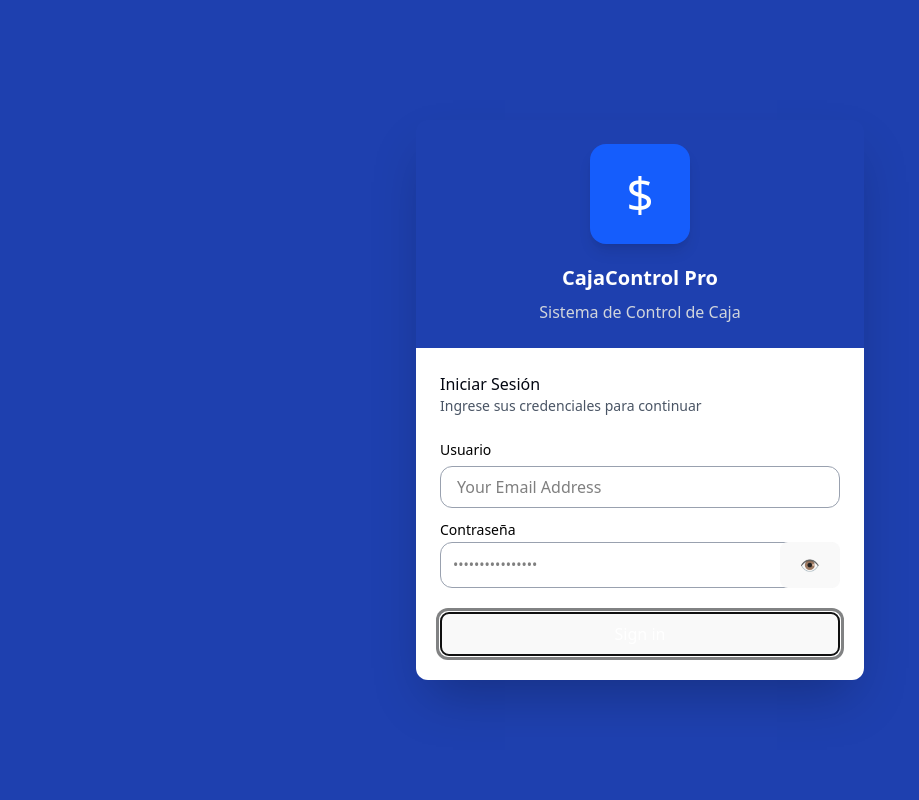
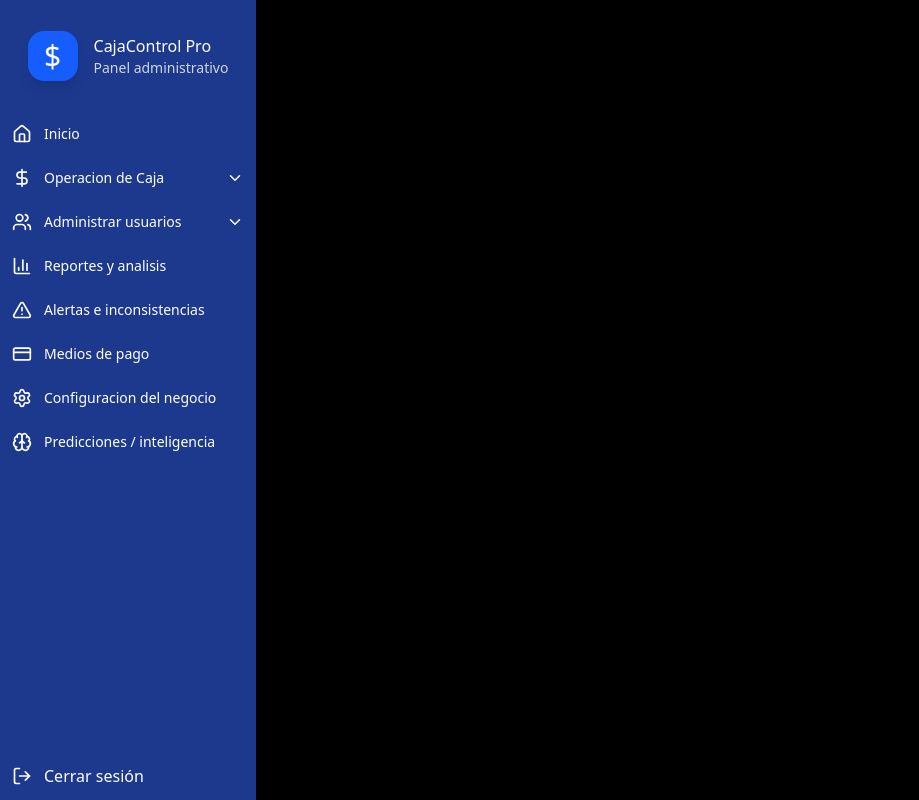
Before and after one commit to jmpizza/no_informado, a React (Vite) app in the folder Project/: page / in a window 1280 px wide. Both pictures are taken after a click on the button "Sign in". Shown: the whole page, without its empty margins (0-919 px from the left). Built offline with nearby package versions, Linux system fonts and the light colour scheme.

Commit message:
Estructura visual de la aplicacion

```diff
--- a/Project/package.json
+++ b/Project/package.json
@@ -21,6 +21,7 @@
   "dependencies": {
     "@prisma/client": "^6.18.0",
     "dotenv": "^17.2.3",
+    "lucide-react": "^0.552.0",
     "react": "^19.1.0",
     "react-dom": "^19.1.0"
   },
--- a/Project/src/App.jsx
+++ b/Project/src/App.jsx
@@ -1,11 +1,27 @@
-import Roles from "./renderer/Roles";
+import { useState } from "react";
 import Login from "./renderer/Login";
+import Dashboard from "./renderer/Dashboard";
+import LeftPanel from "./renderer/LeftPanel";
+import MediosPago from "./renderer/MediosPago";
+
 
 function App() {
+    const [loggedIn, setLoggedIn] = useState(false);
+    const [view, setView] = useState("dashboard");
+
     return (
         <div>
-            <Login />
-            {/* <Roles /> */}
+            {!loggedIn ? (
+                <Login onLogin={() => setLoggedIn(true)} />
+            ) : (
+                <div className="flex h-screen w-screen">
+                    <LeftPanel setView={setView} />
+                    <div className="bg-black flex-1 p-6">
+                        {view === "dashboard" && <Dashboard />}
+                        {view === "mediosPago" && <MediosPago />}
+                    </div>
+                </div>
+            )}
         </div>
     );
 }
--- /dev/null
+++ b/Project/src/renderer/Dashboard.jsx
@@ -0,0 +1,9 @@
+import { useState } from "react";
+
+export default function Dashboard() {
+    return (
+        <div className="flex bg-red-500">
+
+        </div>
+    )
+}
--- /dev/null
+++ b/Project/src/renderer/LeftPanel.jsx
@@ -0,0 +1,96 @@
+import { useState } from "react";
+import {
+    Home,
+    DollarSign,
+    Users,
+    BarChart3,
+    AlertTriangle,
+    CreditCard,
+    Settings,
+    Brain,
+    LogOut,
+    ChevronDown,
+    ChevronUp
+} from "lucide-react";
+
+export default function LeftPanel({ setView }) {
+
+    const menuItems = [
+        { title: "Inicio", icon: Home, view: "home", children: null },
+        { title: "Operacion de Caja", icon: DollarSign, view: "cash", children: ["Por poner"] },
+        { title: "Administrar usuarios", icon: Users, view: "users", children: ["Registrar usuario", "Administrar permisos", "Administrar roles"] },
+        { title: "Reportes y analisis", icon: BarChart3, view: "reports", children: null },
+        { title: "Alertas e inconsistencias", icon: AlertTriangle, view: "alerts", children: null },
+        { title: "Medios de pago", icon: CreditCard, view: "mediosPago", children: null },
+        { title: "Configuracion del negocio", icon: Settings, view: "settings", children: null },
+        { title: "Predicciones / inteligencia", icon: Brain, view: "ai", children: null }
+    ];
+
+    const [openIndex, setOpenIndex] = useState(null);
+
+    const toggle = (index) => {
+        setOpenIndex(openIndex === index ? null : index);
+    };
+
+    return (
+        <div className="bg-[#1c398e] min-h-screen flex flex-col">
+
+            <div className="flex w-64 p-4 bg-[#1c398e] text-white gap-5">
+                <div className="h-20 flex gap-4 items-center justify-center w-full">
+                    <div className="flex w-[50px] h-[50px] bg-[#155dfc] shadow-lg rounded-2xl text-3xl justify-center items-center text-white ">
+                        $
+                    </div>
+                    <div className="flex flex-col ">
+                        <span>CajaControl Pro</span>
+                        <span className="text-sm text-gray-300">Panel administrativo</span>
+                    </div>
+                </div>
+            </div>
+
+            <div>
+                {menuItems.map((item, index) => {
+                    const Icon = item.icon;
+                    const isOpen = openIndex === index;
+
+                    return (
+                        <div key={index}>
+                            <div
+                                onClick={() => {
+                                    toggle(index);
+                                    setView(item.view); // 🔥 Se llama aquí
+                                }}
+                                className="flex items-center justify-between text-sm text-white p-3 cursor-pointer hover:bg-[#0037a3] transition-colors"
+                            >
+                                <div className="flex items-center gap-3">
+                                    <Icon size={20} />
+                                    <span>{item.title}</span>
+                                </div>
+                                {item.children && (
+                                    isOpen ? <ChevronUp size={18} /> : <ChevronDown size={18} />
+                                )}
+                            </div>
+
+                            {isOpen && item.children && (
+                                <div className="ml-10 space-y-1">
+                                    {item.children.map((child, i) => (
+                                        <span
+                                            key={i}
+                                            className="block text-xs text-gray-200 p-2 cursor-pointer hover:text-white"
+                                        >
+                                            {child}
+                                        </span>
+                                    ))}
+                                </div>
+                            )}
+                        </div>
+                    );
+                })}
+            </div>
+
+            <div className="mt-auto p-3 flex items-center gap-3 text-white cursor-pointer hover:bg-red-600 hover:text-red-200 transition-colors">
+                <LogOut size={20} />
+                <span>Cerrar sesión</span>
+            </div>
+        </div>
+    );
+}
--- a/Project/src/renderer/Login.jsx
+++ b/Project/src/renderer/Login.jsx
@@ -1,6 +1,6 @@
 import { useState } from "react";
 
-export default function Login() {
+export default function Login({ onLogin }) {
     const [email, setEmail] = useState("");
     const [password, setPassword] = useState("");
     const [showPassword, setShowPassword] = useState(false);
@@ -8,7 +8,7 @@ export default function Login() {
     const handleLogin = () => {
         console.log("Email:", email);
         console.log("Password:", password);
-        alert("Iniciando sesión...");
+        onLogin()
     };
 
     return (
--- /dev/null
+++ b/Project/src/renderer/MediosPago.jsx
@@ -0,0 +1,9 @@
+import { useState } from "react";
+
+export default function MediosPago() {
+    return (
+        <div>
+            xd
+        </div>
+    )
+}
--- /dev/null
+++ b/Project/src/renderer/RightContent.jsx
@@ -0,0 +1,6 @@
+export default function RightContent() {
+    return (
+        <div className="flex-1 bg-black p-6">
+        </div>
+    )
+}
```
Also changed, not shown: 1 other file (tests, documents, lock files or other folders).
